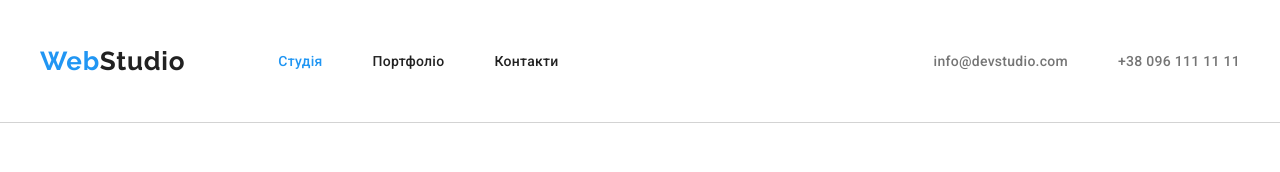
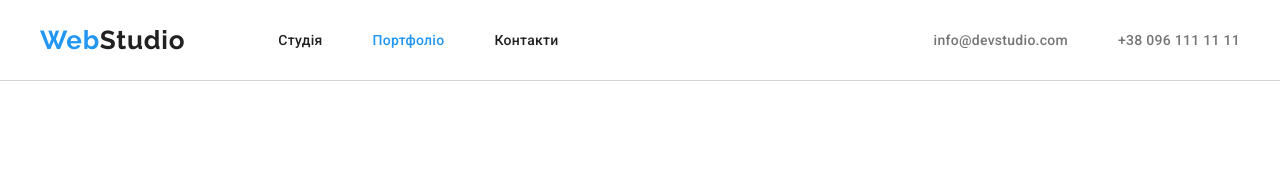
Before and after one commit to victoriasyluma/goit-markup-hw-03, a website: page portfolio.html in a window 1280 px wide. Shown: the top 172 px of the page. Drawn offline with nearby package versions, Linux system fonts and the light colour scheme.

Commit message:
last-changes

```diff
--- a/portfolio.html
+++ b/portfolio.html
@@ -21,22 +21,22 @@
     <!--Header-menu-->
 
     <header class="main-header header-portfolio">
-      <div class="container container-flex">
-        <nav class="flex-center-items flex-1 padding-32">
+      <div class="container container-flex main-header-container">
+        <nav class="flex-center-items flex-1">
           <a class="logo font-700" href="./index.html"
             ><span class="span-blue">Web</span>Studio</a
           >
           <ul class="list-style-none flex-center-items">
             <li class="nav-li">
-              <a
-                class="link-nav main-header-links span-blue"
-                href="./index.html"
+              <a class="link-nav main-header-links" href="./index.html"
                 >Студія</a
               >
             </li>
 
             <li class="nav-li">
-              <a class="link-nav main-header-links" href="./portfolio.html"
+              <a
+                class="link-nav main-header-links span-blue"
+                href="./portfolio.html"
                 >Портфоліо</a
               >
             </li>
@@ -181,7 +181,7 @@
               </h2>
               <p class="img-paragraph text-grey-color font-400">Маркетинг</p>
             </li>
-            <li class="list-element">
+            <li>
               <img src="./images/laptop_10.jpg" alt="Growing Business" />
               <h2
                 class="img-title font-size-18 text-black-color font-700"
--- a/styles.less
+++ b/styles.less
@@ -137,6 +137,9 @@ header.main-header li a:hover {
   margin-top: 0;
   margin-bottom: 30px;
   padding-top: 200px;
+  max-width: 696px;
+  margin-left: auto;
+  margin-right: auto;
 }
 
 .main-section-list {
@@ -312,7 +315,7 @@ header.main-header li a:hover {
 // main class container
 
 .container {
-  width: 1200px;
+  max-width: 1200px;
   margin: 0 auto;
 }
 
@@ -322,9 +325,8 @@ header.main-header li a:hover {
   align-items: center;
 }
 
-.main-header {
-  padding-bottom: 32px;
-  padding-top: 32px;
+.main-header-container {
+  height: 80px;
 }
 
 .hero-container {
@@ -382,7 +384,7 @@ footer .logo {
 }
 
 .just-cont-sp {
-  justify-content: space-around;
+  justify-content: space-between;
 }
 
 .our-team li {
```
Also changed, not shown: index.html (+2 -2 lines), styles.css, 1 other file.
